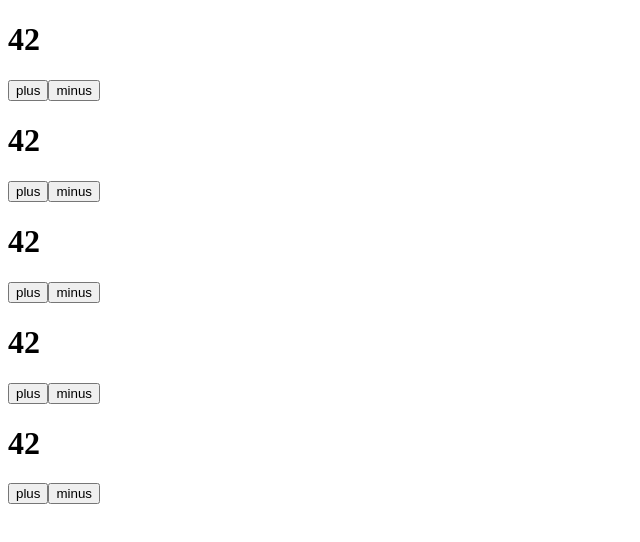
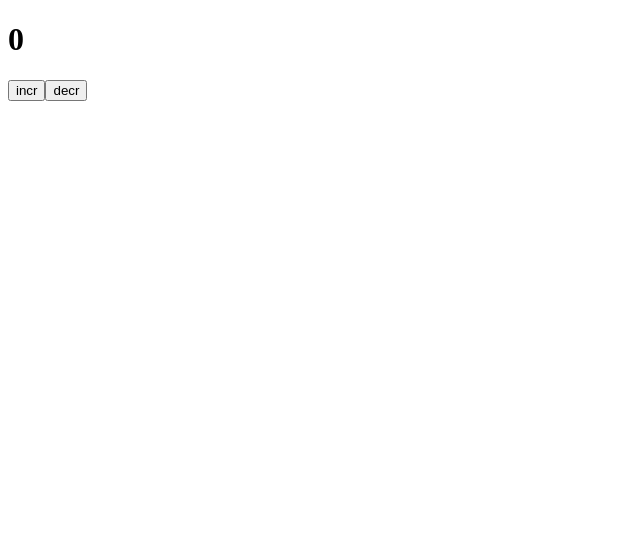
Before and after one commit to sumenko/hello_react, a React (Create React App) app: page / in a window 1280 px wide. Shown: the top 542 px of the page, without its empty margins (0-640 px from the left). Built offline with nearby package versions, Linux system fonts and the light colour scheme; the HTML template or start-up script is replaced by a standard one.

Commit message:
add Class component

```diff
--- a/src/App.js
+++ b/src/App.js
@@ -1,15 +1,11 @@
-import React, {useState} from 'react';
-import Counter from './components/Counter';
+import React from 'react';
+import ClassCounter from './components/ClassCounter';
 
 
 function App() {
   return (
     <div className="App">
-      <Counter/>
-      <Counter/>
-      <Counter/>
-      <Counter/>
-      <Counter/>
+      <ClassCounter/>
     </div>
   );
 }
--- /dev/null
+++ b/src/components/ClassCounter.jsx
@@ -0,0 +1,33 @@
+import React from 'react';
+
+class ClassCounter extends React.Component {
+
+    constructor(props) {
+        super(props);
+        this.state = {
+            count: 0
+        }
+        this.incr = this.incr.bind(this);
+        this.decr = this.decr.bind(this);
+    }
+
+    incr ()  {
+        this.setState({count: this.state.count+1})
+    }
+
+    decr () {
+        this.setState({count: this.state.count-1})
+    }
+
+    render() {
+        return (
+        <div>
+            <h1>{this.state.count}</h1>
+            <button onClick={this.incr}>incr</button>
+            <button onClick={this.decr}>decr</button>
+        </div>
+        )
+    }
+}
+
+export default ClassCounter;
```
